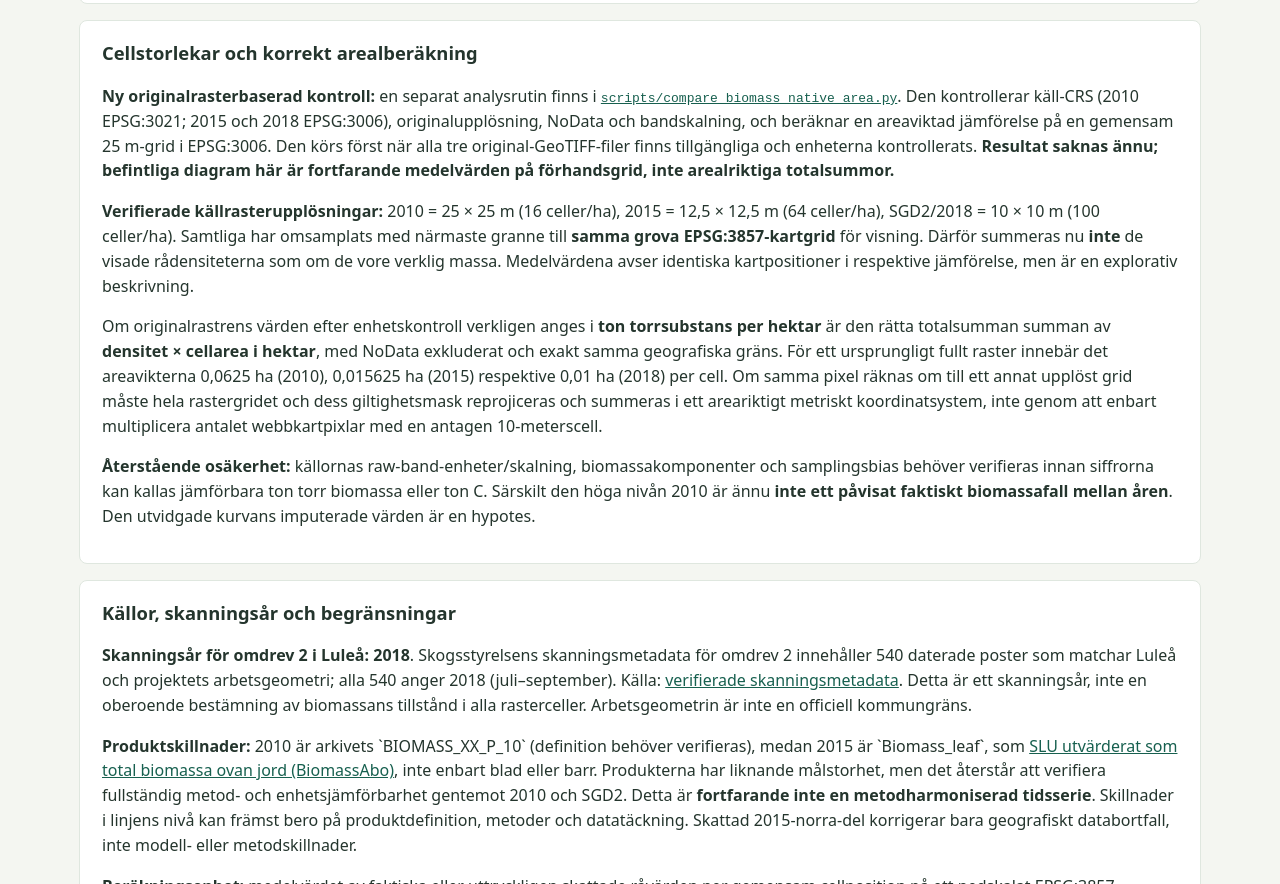
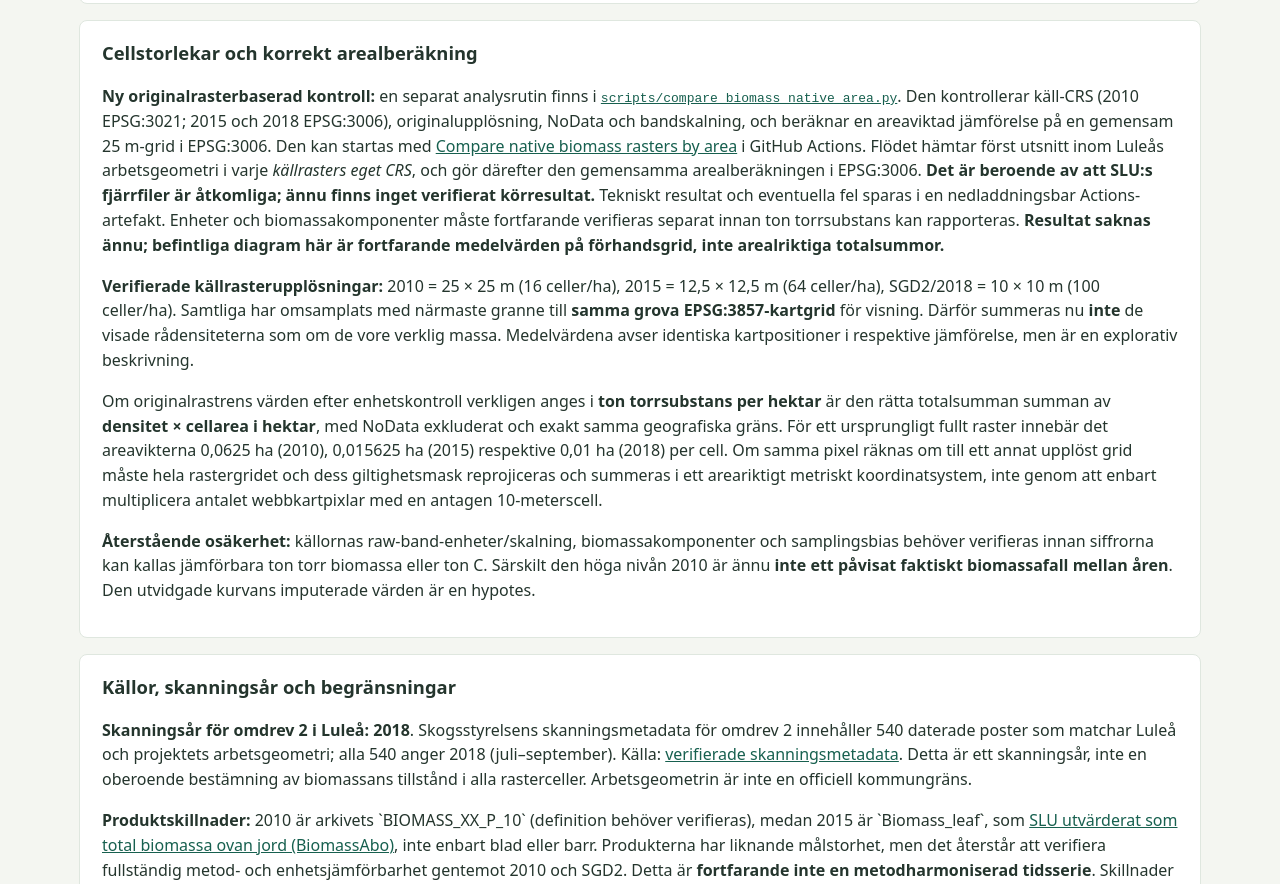
Before and after one commit to Lulea-statistik/kol-mark-och-trad, a plain HTML site: page docs/biomass-trend.html in a window 1280 px wide. Shown: the part 1579-2463 px from the top of the page. Drawn offline with nearby package versions, Linux system fonts and the light colour scheme; no server answers.

Commit message:
Link reproducible GitHub Actions run for source-CRS biomass comparison

```diff
--- a/docs/biomass-trend.html
+++ b/docs/biomass-trend.html
@@ -25,7 +25,7 @@
 </section>
 <section>
 <h2>Cellstorlekar och korrekt arealberäkning</h2>
-<p><strong>Ny originalrasterbaserad kontroll:</strong> en separat analysrutin finns i <a href="https://github.com/Lulea-statistik/kol-mark-och-trad/blob/main/scripts/compare_biomass_native_area.py"><code>scripts/compare_biomass_native_area.py</code></a>. Den kontrollerar käll-CRS (2010 EPSG:3021; 2015 och 2018 EPSG:3006), originalupplösning, NoData och bandskalning, och beräknar en areaviktad jämförelse på en gemensam 25 m-grid i EPSG:3006. Den körs först när alla tre original-GeoTIFF-filer finns tillgängliga och enheterna kontrollerats. <strong>Resultat saknas ännu; befintliga diagram här är fortfarande medelvärden på förhandsgrid, inte arealriktiga totalsummor.</strong></p>
+<p><strong>Ny originalrasterbaserad kontroll:</strong> en separat analysrutin finns i <a href="https://github.com/Lulea-statistik/kol-mark-och-trad/blob/main/scripts/compare_biomass_native_area.py"><code>scripts/compare_biomass_native_area.py</code></a>. Den kontrollerar käll-CRS (2010 EPSG:3021; 2015 och 2018 EPSG:3006), originalupplösning, NoData och bandskalning, och beräknar en areaviktad jämförelse på en gemensam 25 m-grid i EPSG:3006. Den kan startas med <a href="https://github.com/Lulea-statistik/kol-mark-och-trad/actions/workflows/compare-biomass-native-area.yml">Compare native biomass rasters by area</a> i GitHub Actions. Flödet hämtar först utsnitt inom Luleås arbetsgeometri i varje <em>källrasters eget CRS</em>, och gör därefter den gemensamma arealberäkningen i EPSG:3006. <strong>Det är beroende av att SLU:s fjärrfiler är åtkomliga; ännu finns inget verifierat körresultat.</strong> Tekniskt resultat och eventuella fel sparas i en nedladdningsbar Actions-artefakt. Enheter och biomassakomponenter måste fortfarande verifieras separat innan ton torrsubstans kan rapporteras. <strong>Resultat saknas ännu; befintliga diagram här är fortfarande medelvärden på förhandsgrid, inte arealriktiga totalsummor.</strong></p>
 
 <p><strong>Verifierade källrasterupplösningar:</strong> 2010 = 25 × 25 m (16 celler/ha), 2015 = 12,5 × 12,5 m (64 celler/ha), SGD2/2018 = 10 × 10 m (100 celler/ha). Samtliga har omsamplats med närmaste granne till <strong>samma grova EPSG:3857-kartgrid</strong> för visning. Därför summeras nu <strong>inte</strong> de visade rådensiteterna som om de vore verklig massa. Medelvärdena avser identiska kartpositioner i respektive jämförelse, men är en explorativ beskrivning.</p>
 <p>Om originalrastrens värden efter enhetskontroll verkligen anges i <strong>ton torrsubstans per hektar</strong> är den rätta totalsumman summan av <strong>densitet × cellarea i hektar</strong>, med NoData exkluderat och exakt samma geografiska gräns. För ett ursprungligt fullt raster innebär det areavikterna 0,0625 ha (2010), 0,015625 ha (2015) respektive 0,01 ha (2018) per cell. Om samma pixel räknas om till ett annat upplöst grid måste hela rastergridet och dess giltighetsmask reprojiceras och summeras i ett areariktigt metriskt koordinatsystem, inte genom att enbart multiplicera antalet webbkartpixlar med en antagen 10-meterscell.</p>
```
